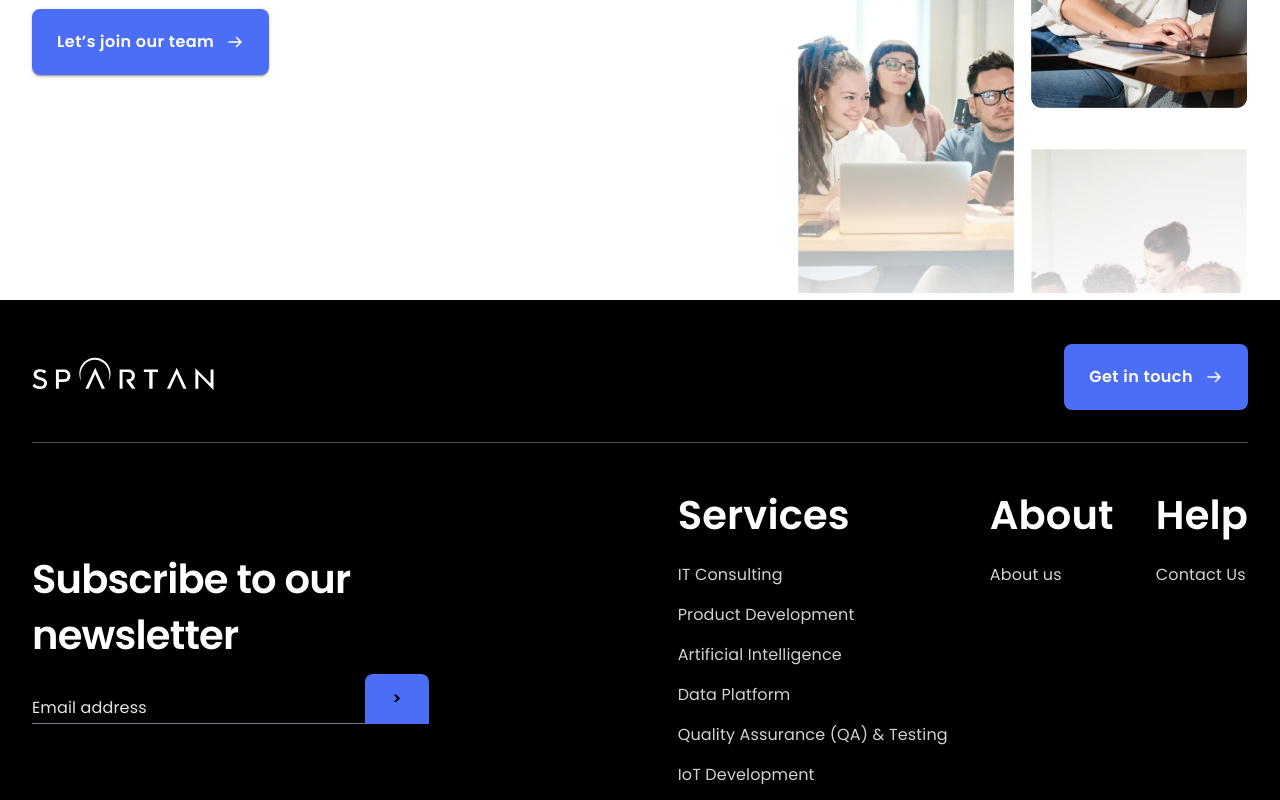
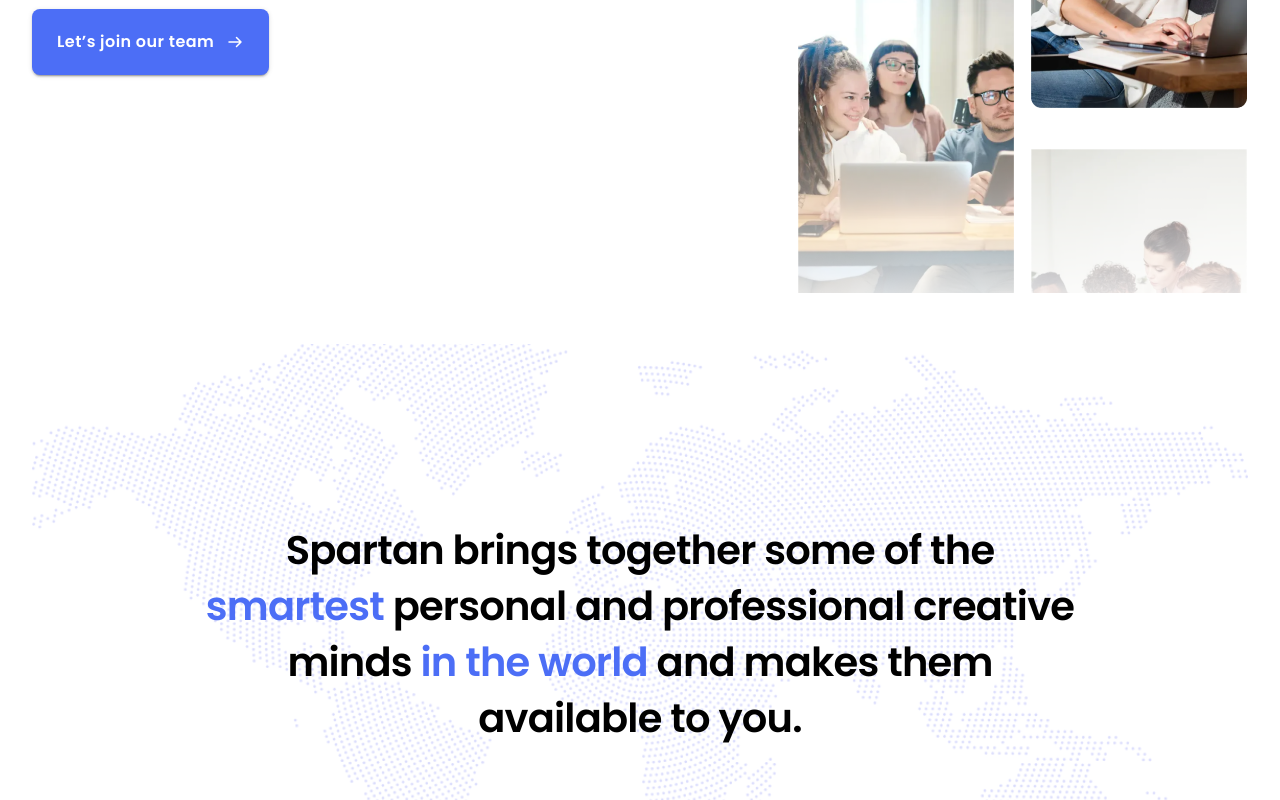
Before and after one commit to c0x12c/spartan-landing-v2, a Next.js app: page /life-spartan in a window 1280 px wide. Shown: the part 624-1424 px from the top of the page. Built offline with nearby package versions, Linux system fonts and the light colour scheme.

Commit message:
feat: update section with sentence

```diff
--- a/src/components/molecules/index.ts
+++ b/src/components/molecules/index.ts
@@ -13,3 +13,4 @@
 
 //LIFE OF SPARTAN
 export { LifeSpartanBanner } from './life-spartan/Banner';
+export { LifeSpartanSentence } from './life-spartan/Sentence';
--- /dev/null
+++ b/src/components/molecules/life-spartan/Sentence.tsx
@@ -0,0 +1,37 @@
+import * as React from 'react';
+import { Container } from '@/components/atoms';
+import { Box, Typography } from '@mui/material';
+import bg from '@/assets/images/life-spartan/world-bg.png';
+import { base, primary } from '@/styles/colors';
+
+interface ILifeSpartanSentenceProps {}
+
+export const LifeSpartanSentence: React.FunctionComponent<ILifeSpartanSentenceProps> = (props) => {
+  return (
+    <Container>
+      <Box
+        padding="178px 0"
+        sx={{
+          backgroundImage: `url(${bg.src})`,
+          backgroundSize: 'cover',
+          backgroundPosition: 'center',
+          backgroundRepeat: 'no-repeat',
+        }}
+      >
+        <Box textAlign="center" maxWidth="888px" mx="auto">
+          <Typography variant="fs40" color={base.black} letterSpacing="-0.8px">
+            Spartan brings together some of the{' '}
+            <Typography variant="fs40" color={primary[500]}>
+              smartest
+            </Typography>{' '}
+            personal and professional creative minds{' '}
+            <Typography variant="fs40" color={primary[500]}>
+              in the world
+            </Typography>{' '}
+            and makes them available to you.
+          </Typography>
+        </Box>
+      </Box>
+    </Container>
+  );
+};
--- a/src/components/pages/LifeSpartanPage.tsx
+++ b/src/components/pages/LifeSpartanPage.tsx
@@ -1,13 +1,17 @@
 import * as React from 'react';
 import { MainTemplate } from '../templates';
-import { LifeSpartanBanner } from '../molecules';
+import { LifeSpartanBanner, LifeSpartanSentence } from '../molecules';
+import { Box } from '@mui/material';
 
 interface ILifeSpartanPageProps {}
 
 export const LifeSpartanPage: React.FunctionComponent<ILifeSpartanPageProps> = () => {
   return (
     <MainTemplate>
-      <LifeSpartanBanner />
+      <Box display="flex" flexDirection="column" gap="44px">
+        <LifeSpartanBanner />
+        <LifeSpartanSentence />
+      </Box>
     </MainTemplate>
   );
 };
```
Also changed, not shown: src/assets/images/life-spartan/world-bg.png (added).
